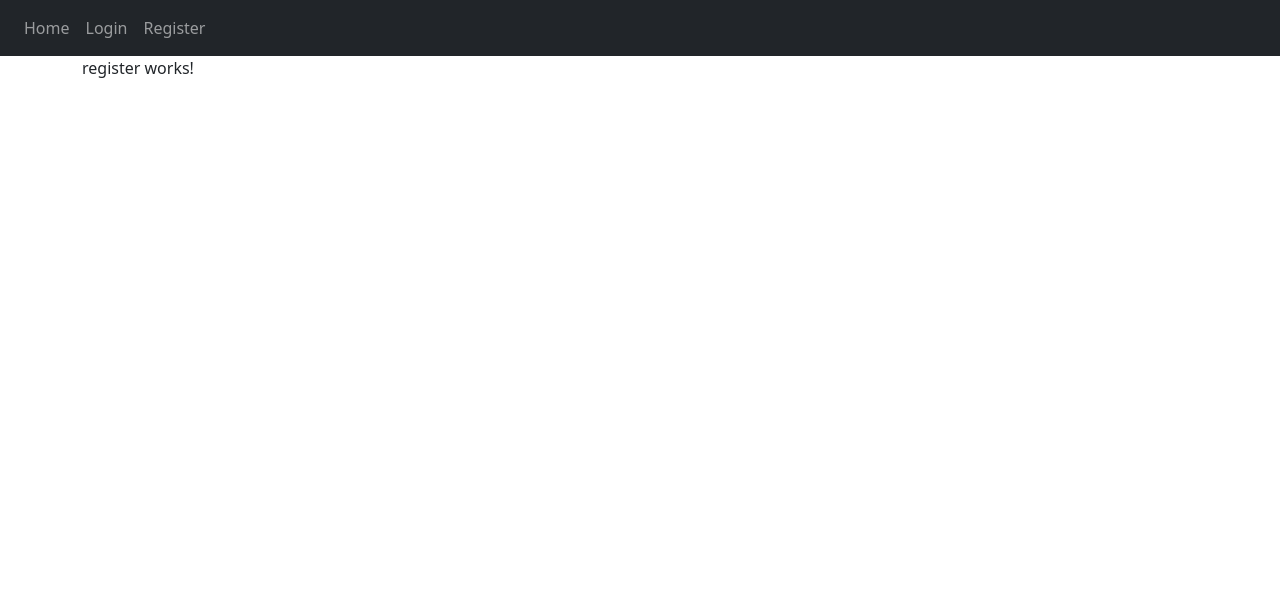
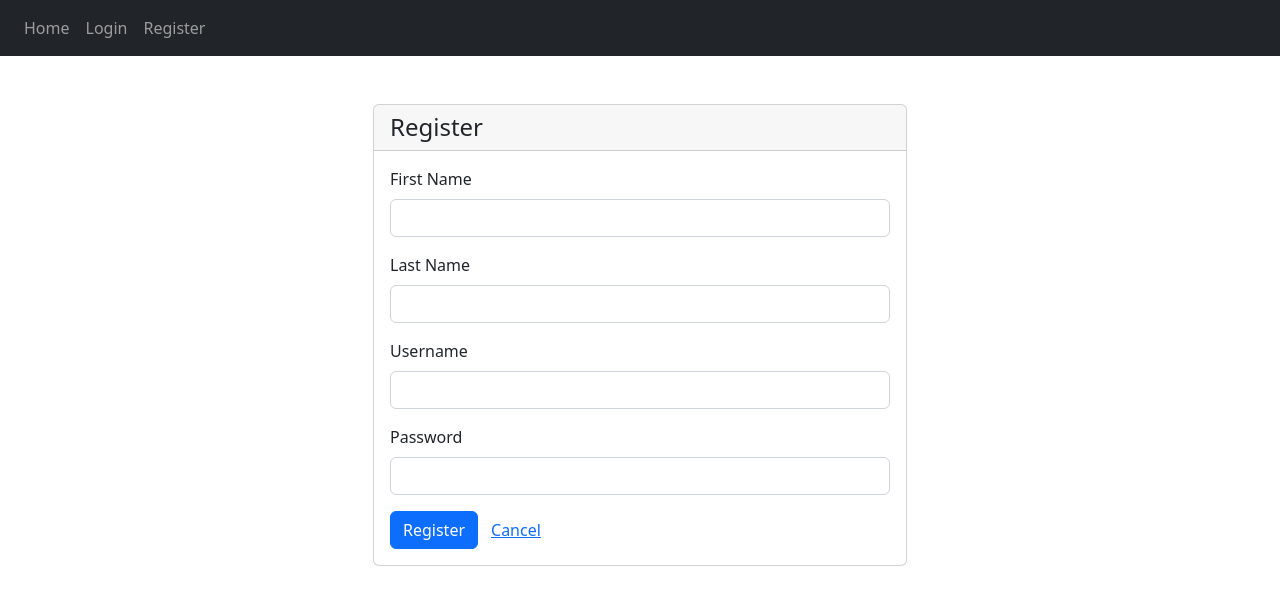
Before and after one commit to alymomdouh/LearnAngularCourseFromAToZ, an Angular app: page /account/register in a window 1280 px wide. Shown: the top 604 px of the page. Built offline with nearby package versions, Linux system fonts and the light colour scheme.

Commit message:
add register form and html

```diff
--- a/src/app/Auth/components/register/register.component.html
+++ b/src/app/Auth/components/register/register.component.html
@@ -1 +1,50 @@
-<p>register works!</p>
+<div class="container col-md-6 offset-md-3 mt-5">
+    <div *ngIf="error" class="alert alert-danger">{{error}}</div>
+    <div class="card">
+        <h4 class="card-header">Register</h4>
+        <div class="card-body">
+            <form [formGroup]="form" (ngSubmit)="onSubmit()">
+                <div class="mb-3">
+                    <label class="form-label">First Name</label>
+                    <input type="text" formControlName="firstName" class="form-control"
+                        [ngClass]="{ 'is-invalid': submitted && f.firstName.errors }" />
+                    <div *ngIf="submitted && f.firstName.errors" class="invalid-feedback">
+                        <div *ngIf="f.firstName.errors.required">First Name is required</div>
+                    </div>
+                </div>
+                <div class="mb-3">
+                    <label class="form-label">Last Name</label>
+                    <input type="text" formControlName="lastName" class="form-control"
+                        [ngClass]="{ 'is-invalid': submitted && f.lastName.errors }" />
+                    <div *ngIf="submitted && f.lastName.errors" class="invalid-feedback">
+                        <div *ngIf="f.lastName.errors.required">Last Name is required</div>
+                    </div>
+                </div>
+                <div class="mb-3">
+                    <label class="form-label">Username</label>
+                    <input type="text" formControlName="username" class="form-control"
+                        [ngClass]="{ 'is-invalid': submitted && f.username.errors }" />
+                    <div *ngIf="submitted && f.username.errors" class="invalid-feedback">
+                        <div *ngIf="f.username.errors.required">Username is required</div>
+                    </div>
+                </div>
+                <div class="mb-3">
+                    <label class="form-label">Password</label>
+                    <input type="password" formControlName="password" class="form-control"
+                        [ngClass]="{ 'is-invalid': submitted && f.password.errors }" />
+                    <div *ngIf="submitted && f.password.errors" class="invalid-feedback">
+                        <div *ngIf="f.password.errors.required">Password is required</div>
+                        <div *ngIf="f.password.errors.minlength">Password must be at least 6 characters</div>
+                    </div>
+                </div>
+                <div>
+                    <button [disabled]="loading" class="btn btn-primary">
+                        <span *ngIf="loading" class="spinner-border spinner-border-sm me-1"></span>
+                        Register
+                    </button>
+                    <a routerLink="../login" class="btn btn-link">Cancel</a>
+                </div>
+            </form>
+        </div>
+    </div>
+</div>
--- a/src/app/Auth/components/register/register.component.ts
+++ b/src/app/Auth/components/register/register.component.ts
@@ -1,10 +1,59 @@
-import { Component } from '@angular/core';
+import { Component, OnInit } from '@angular/core';
+import { FormBuilder, FormGroup, Validators } from '@angular/forms';
+import { ActivatedRoute, Router } from '@angular/router';
+import { AccountService } from '@app/Auth/Services';
+import { first } from 'rxjs';
 
 @Component({
   selector: 'app-register',
   templateUrl: './register.component.html',
   styleUrls: ['./register.component.css']
 })
-export class RegisterComponent {
-
+export class RegisterComponent implements OnInit {
+  form!: FormGroup;
+  loading = false;
+  submitted = false;
+  error?: string;
+  constructor(
+    private formBuilder: FormBuilder,
+    private route: ActivatedRoute,
+    private router: Router,
+    private accountService: AccountService
+  ) {
+    // redirect to home if already logged in
+    if (this.accountService.userValue) {
+      this.router.navigate(['/']);
+    }
+  }
+  ngOnInit() {
+    this.form = this.formBuilder.group({
+      firstName: ['', Validators.required],
+      lastName: ['', Validators.required],
+      username: ['', Validators.required],
+      password: ['', [Validators.required, Validators.minLength(6)]]
+    });
+  }
+  // convenience getter for easy access to form fields
+  get f() { return this.form.controls; }
+  onSubmit() {
+    this.submitted = true;
+    // reset alert on submit
+    this.error = '';
+    // stop here if form is invalid
+    if (this.form.invalid) {
+      return;
+    }
+    this.loading = true;
+    this.accountService.register(this.form.value)
+      .pipe(first())
+      .subscribe({
+        next: () => {
+          this.router.navigate(['/account/login'], { queryParams: { registered: true } });
+        },
+        error: error => {
+          this.error = error;
+          this.loading = false;
+        }
+      });
+  }
 }
```
